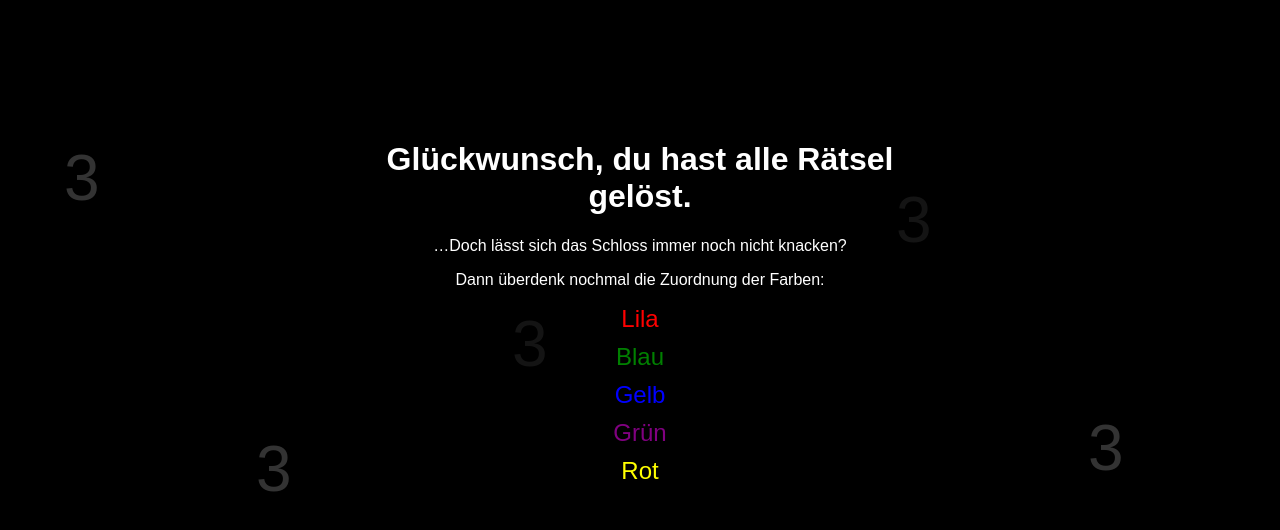
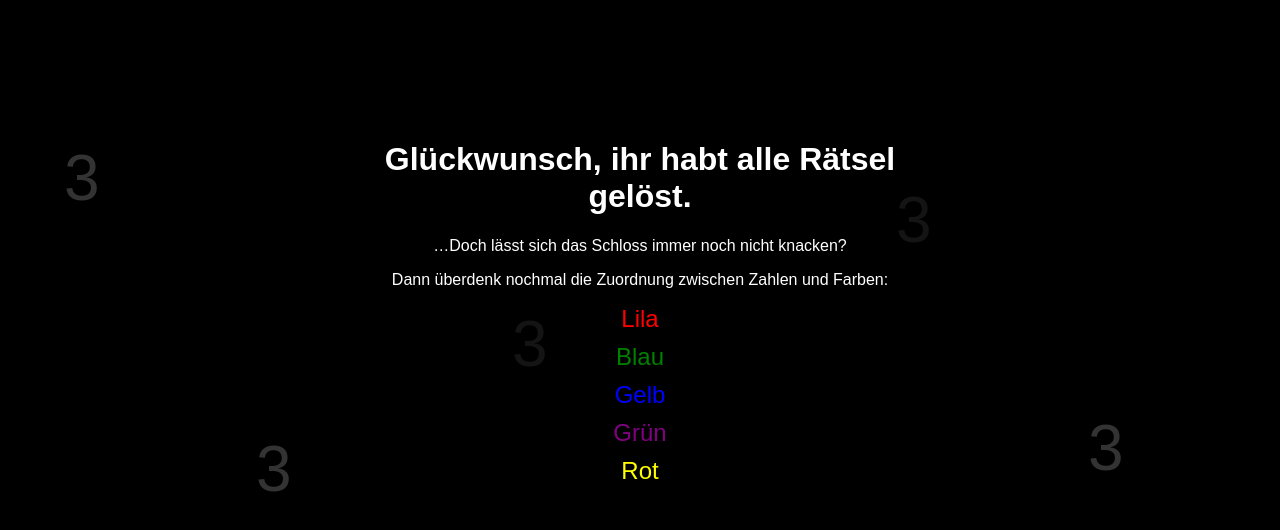
Before and after one commit to Seppo-x/magdanihochzeit, a plain HTML site: page index.html in a window 1280 px wide. Drawn offline with Linux system fonts and the light colour scheme.

Commit message:
Update index.html

```diff
--- a/index.html
+++ b/index.html
@@ -52,9 +52,9 @@
 
   <!-- Vordergrund-Text -->
   <div class="content">
-    <h1>Glückwunsch, du hast alle Rätsel gelöst.</h1>
+    <h1>Glückwunsch, ihr habt alle Rätsel gelöst.</h1>
     <p>…Doch lässt sich das Schloss immer noch nicht knacken?</p>
-    <p>Dann überdenk nochmal die Zuordnung der Farben:</p>
+    <p>Dann überdenk nochmal die Zuordnung zwischen Zahlen und Farben:</p>
     <div class="color-hint" style="color: red;">Lila</div>
     <div class="color-hint" style="color: green;">Blau</div>
     <div class="color-hint" style="color: blue;">Gelb</div>
```
